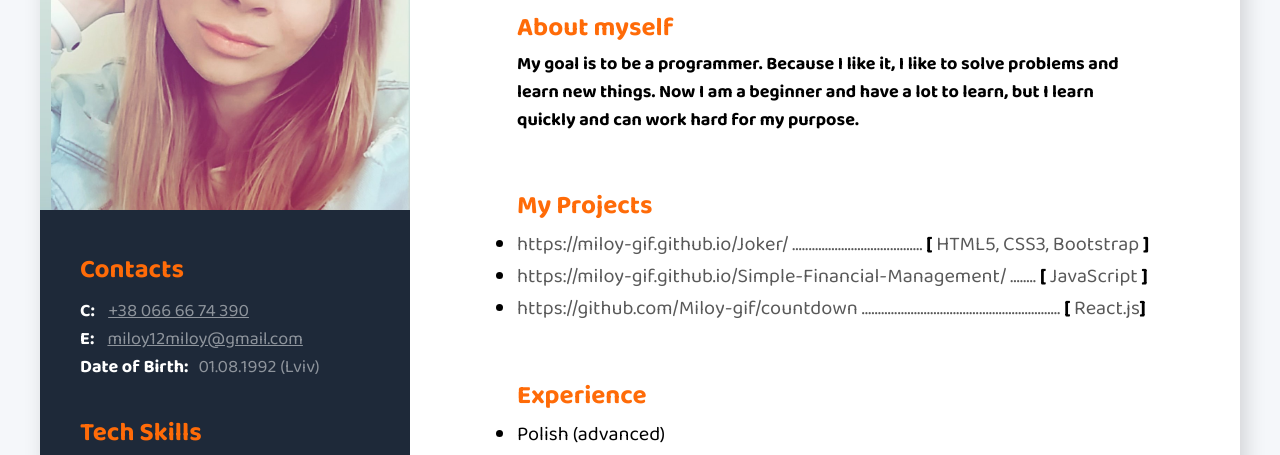
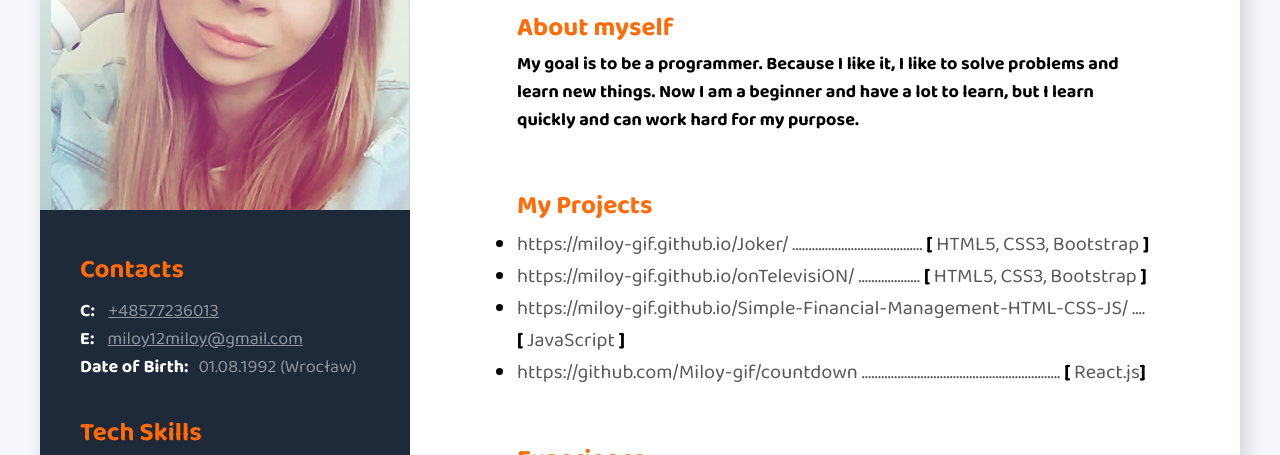
Before and after one commit to Miloy-gif/my-Resume, a plain HTML site: page index.html in a window 1280 px wide. Shown: the part 295-750 px from the top of the page. Drawn offline with Linux system fonts and the light colour scheme.

Commit message:
informations edit.

```diff
--- a/index.html
+++ b/index.html
@@ -22,9 +22,9 @@
 <!--    contacts container-->
     <div class="contacts-tech-soft-container">
         <h3 class="cont-tech-soft-container-title">Contacts</h3>
-        <div><span class="contacts-link-type">C:</span> <a class="contacts-link" href="tel:380666674390">+38 066 66 74 390</a></div>
+        <div><span class="contacts-link-type">C:</span> <a class="contacts-link" href="tel:380666674390">+48577236013</a></div>
         <div><span class="contacts-link-type">E:</span> <a class="contacts-link" href="mailto:miloy12miloy@gmail.com">miloy12miloy@gmail.com</a></div>
-        <div><span class="contacts-link-type">Date of Birth:</span><a class="contacts-link">01.08.1992 (Lviv)</a></div>
+        <div><span class="contacts-link-type">Date of Birth:</span><a class="contacts-link">01.08.1992 (Wrocław)</a></div>
 
     </div>
 <!--    Tech Skills-->
@@ -73,18 +73,28 @@
               <h3 class="company-info-color">My Projects</h3>
               <ul>
                   <li class="project-item">
-                      <a href="https://miloy-gif.github.io/Joker/">https://miloy-gif.github.io/Joker/</a>
+                      <a href="https://miloy-gif.github.io/Joker/" target="_blank">https://miloy-gif.github.io/Joker/</a>
                       <span class="tech-name">........................................</span>
                       <span><b>[</b><span class="tech-name"> HTML5, CSS3, Bootstrap </span><b>]</b></span>
                   </li>
                   <li class="project-item">
-                      <a href="https://miloy-gif.github.io/Simple-Financial-Management/">
-                          https://miloy-gif.github.io/Simple-Financial-Management/</a>
-                      <span class="tech-name">........</span>
+                      <a href="https://miloy-gif.github.io/onTelevisiON/" target="_blank">
+                          https://miloy-gif.github.io/onTelevisiON/</a>
+                      <span class="tech-name">...................</span>
+                      <span><b>[</b><span class="tech-name"> HTML5, CSS3, Bootstrap </span><b>]</b></span>
+                  </li>
+
+                  <li class="project-item">
+                      <a href="    https://miloy-gif.github.io/Simple-Financial-Management-HTML-CSS-JS/" target="_blank">
+                          https://miloy-gif.github.io/Simple-Financial-Management-HTML-CSS-JS/
+                      </a>
+                      <span class="tech-name">....</span>
                       <span><b>[</b><span class="tech-name"> JavaScript </span><b>]</b></span>
                   </li>
+
+
                   <li class="project-item">
-                      <a href="https://github.com/Miloy-gif/countdown">https://github.com/Miloy-gif/countdown</a>
+                      <a href="https://github.com/Miloy-gif/countdown" target="_blank">https://github.com/Miloy-gif/countdown</a>
                       <span class="tech-name">.............................................................</span>
                       <span><b>[</b><span class="tech-name"> React.js</span><b>]</b></span>
                   </li>
```
